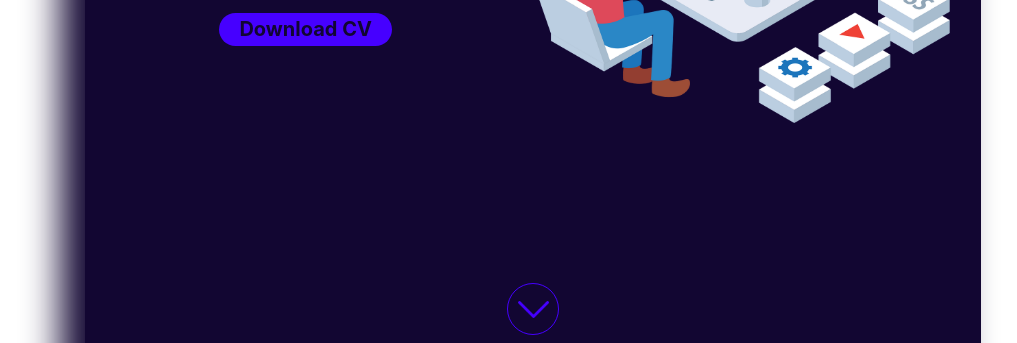
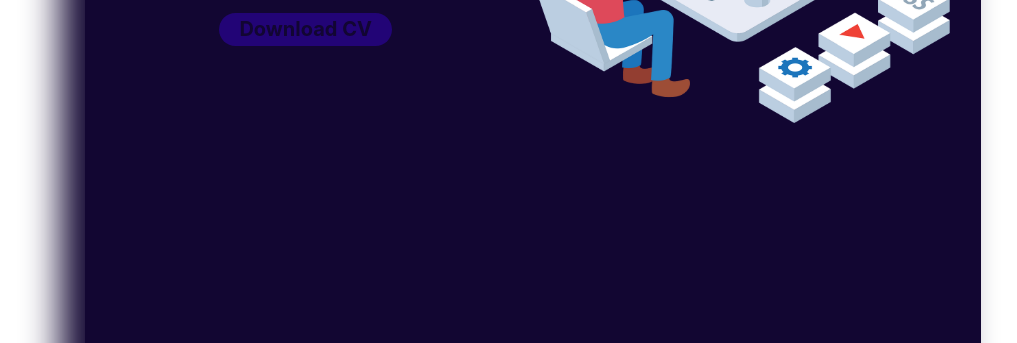
Before and after one commit to WittVitorHugo/Portfolio, a plain HTML site: page index.html in a window 1280 px wide. Shown: the part 445-788 px from the top of the page, without its empty margins (107-1124 px from the left). Drawn offline with Linux system fonts and the light colour scheme.

Commit message:
ATUALIZADO

```diff
--- a/index.html
+++ b/index.html
@@ -39,7 +39,7 @@
                         <h1 id="first-line">JUNIOR</h1>
                         <h1>DEVELOPER</h1>
                         <div class="button b-color">
-                            <input type="button" value="Download CV">
+                            <input type="button" value="Download CV" disabled>
                         </div>
                     </div>
                 </div>
@@ -201,7 +201,7 @@
                             <textarea name="message" placeholder="Your Message"></textarea>
                         </div>
                         <div class="btn-send b-color">
-                            <input type="button" value="Send">
+                            <input type="button" value="Send" disabled>
                         </div>
                     </div>
                     <div class="box b-color">
@@ -210,7 +210,7 @@
                         </div>
                         <h2>(47)99929-4826</h2>
                         <a href="https://api.whatsapp.com/send?phone=5547999294826">
-                            <img src="https://img.icons8.com/material-outlined/96/000000/whatsapp--v1.png"/>
+                            <img src="https://img.icons8.com/material-outlined/96/000000/whatsapp--v1.png" />
                         </a>
                     </div>
                 </div>
@@ -233,9 +233,6 @@
             </div>
         </div>
     </div>
-    <div class="button-scroll center">
-        <img src="images/arrow.png" alt="arrow down">
-    </div>
 </body>
 
 </html>
--- a/style.css
+++ b/style.css
@@ -1,6 +1,14 @@
 * {
     background-color: #ffffff;
     font-family: 'Inter', sans-serif;
+}
+
+input:disabled {
+    background: #4400ff54;
+}
+
+html {
+    scroll-behavior: smooth;
 }
 
 .b-color {
@@ -59,7 +67,7 @@ h1 {
     justify-content: end;
     width: 100%;
     height: 2%;
-    position:sticky;
+    position: sticky;
     top: 0;
     gap: 3%;
 }
@@ -84,34 +92,6 @@ a {
     font-size: 100%;
 }
 
-
-/* Button Scroll --------------------------------------------- */
-
-.button-scroll {
-    border: 1px solid #4600FF;
-    width: 100%;
-    height: 10%;
-    background-color: transparent;
-    bottom: 0;
-    position: fixed;
-    height: 50px;
-    width: 50px;
-    border-radius: 50%;
-    display: flex;
-    justify-content: center;
-    margin-bottom: 20px;
-    align-items: center;
-}
-
-.button-scroll img {
-    width: 70%;
-    height: 70%;
-    background-color: transparent;
-}
-
-.button-scroll:hover {
-    /*Develope*/
-}
 
 
 /* Home Section ----------------------------------------------*/
@@ -166,6 +146,10 @@ a {
 
 .container-home .button input {
     width: 190%;
+}
+
+.container-home input:disabled {
+    background: #4400ff54;
 }
 
 .container-home input {
@@ -586,6 +570,11 @@ a {
     font-weight: 750;
 }
 
+.container-contact .content .box .btn-send input:disabled {
+    background: #4400ff54;
+}
+
+
 .container-contact .content .box h2 {
     color: #fff;
     background-color: transparent;
@@ -597,6 +586,7 @@ a {
     font-size: 200%;
     filter: invert(9%) sepia(100%) saturate(7216%) hue-rotate(262deg) brightness(93%) contrast(128%);
 }
+
 
 
 /* Footer ------------------------------------------------- */
```
Also changed, not shown: 2 other files.
